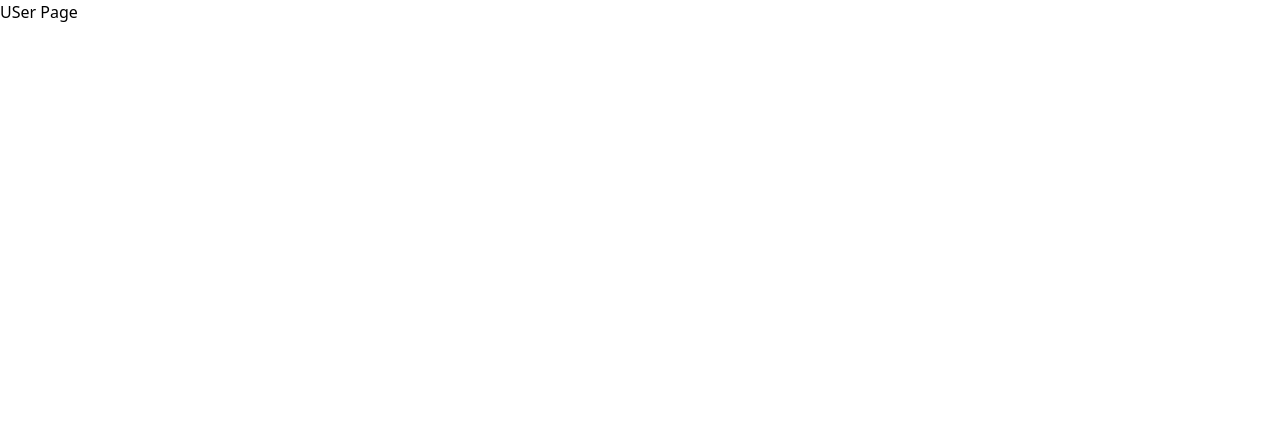
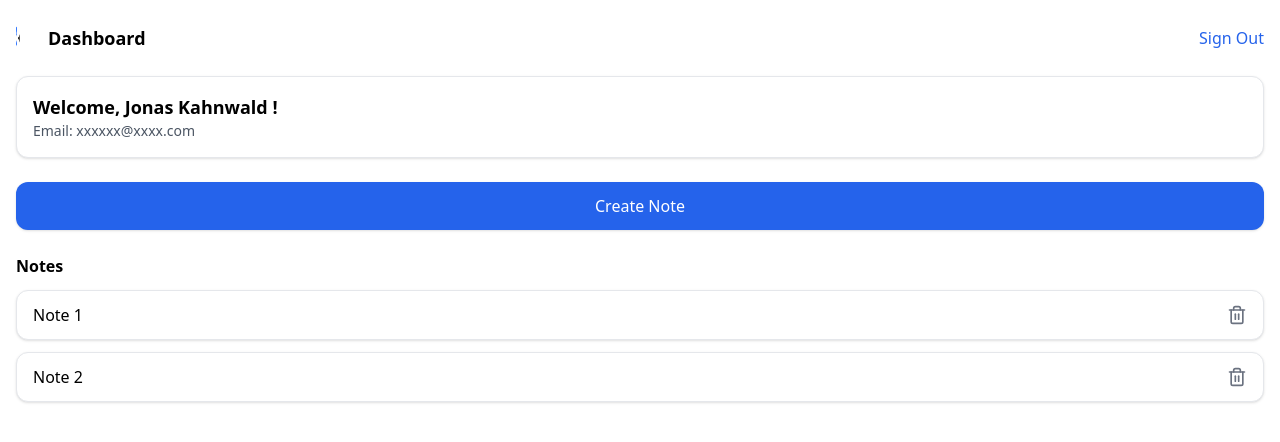
Before and after one commit to aryandumale04/highwayDelite, a React (Vite) app in the folder note-app/: page /userPage in a window 1280 px wide. Shown: the top 442 px of the page. Built offline with nearby package versions, Linux system fonts and the light colour scheme.

Commit message:
Add the user page UI

```diff
--- a/note-app/package.json
+++ b/note-app/package.json
@@ -11,6 +11,7 @@
   },
   "dependencies": {
     "axios": "^1.11.0",
+    "lucide-react": "^0.542.0",
     "react": "^19.1.1",
     "react-dom": "^19.1.1",
     "react-router-dom": "^7.8.2"
--- a/note-app/src/Components/LandingPage.tsx
+++ b/note-app/src/Components/LandingPage.tsx
@@ -24,6 +24,7 @@ const LandingPage = () => {
        const Name = document.getElementById("name-input").value.trim();
        const email= document.getElementById("email").value.trim();
        const dob= document.getElementById("DOB").value.trim();
+
 
 
 
--- a/note-app/src/Components/SignIn.tsx
+++ b/note-app/src/Components/SignIn.tsx
@@ -1,17 +1,26 @@
 import React, { useState } from 'react'
-import { Link } from 'react-router-dom'
+import { Link, useNavigate } from 'react-router-dom'
+import axios from 'axios';
 
 
 const LandingPage = () => {
+    const [generatedOTP,setgeneratedOTP] = useState("");
+    const navigate = useNavigate();
+
+
+
     function isValidEmail(email) {
                 const regex = /^[^\s@]+@[^\s@]+\.[^\s@]+$/;
                 return regex.test(email);
             }
 
+
     const [showOTPInput,setshowOTPInput] = useState(false);
-    const handleButton = ()=>{
+    const handleButton =  async (e)=>{
+        e.preventDefault();
+
         // firstly verify the input that is here email
-        const email =  document.getElementById("email")?.ariaValueMax.trim();
+        const email =  document.getElementById("email").value.trim();
         if(!email){
             alert("Email cannot be empty");
         }else{
@@ -22,12 +31,48 @@ const LandingPage = () => {
 
         }
         if(showOTPInput){
-            // matlab get otp pe click kiya hai so
+            // matlab sign in karna hai
+            try{
+                const res =  await axios.post("http://localhost:5000/verify-otp-signin" ,{
+                    email,
+                    otp : generatedOTP
+                });
+                if(res.status === 200){
+                    if(res.data.token){
+                        localStorage.setItem("token",res.data.token);
+                    }
+                    alert(res.data.message || "Signed in Successfully");
+                    setgeneratedOTP("");
+                    setshowOTPInput(false);
+                    navigate("/userPage");
+                }else{
+                    alert(res.data.message || "Sign in failed");
+                }
+
+            }catch(err){
+                console.log("Error Verifying the OTP : ",err);
+                alert("Something went wrong while verifying the OTP");
+            }
 
 
         }else{
-            // matlab otp pe click kiya hai
+            // matlab otp generate karna hai
+            try{
+                const res = await axios.post("http://localhost:5000/generate-otp-signin",{
+                    email
+                })
+                if(res.status === 200){
+                    alert(`Your OTP is :${res.data.otp} `);
+                    setshowOTPInput(true);
 
+                }else{
+                    alert(res.data.message || "Failed to generate OTP");
+                }
+            }catch(err){
+
+                console.log("Error sending OTP : ",err);
+                alert("Something went wrong while sending OTP");
+            }
 
 
         }
@@ -36,10 +81,10 @@ const LandingPage = () => {
   return (
 
     // main container
-   <div className='landingPageContainer flex max-w-full h-screen m-1  border-2 border-gray-600 rounded-s-3xl px-1 py-1 gap-9 justify-center'>
+  <div className='landingPageContainer flex max-w-full h-screen m-1  border-2 border-gray-600 rounded-s-3xl px-1 py-1 gap-9 justify-center'>
 
         {/* // container 1 */}
-        <div className='leftContainer flex flex-col w-[40%]'>
+        <div className='leftContainer flex flex-col w-[44%]'>
 
          {/* all the content of left side inside this container */}
             <div className='leftContent p-8 w-[85%] '>
@@ -67,9 +112,10 @@ const LandingPage = () => {
 
 
                             <input type="text"  placeholder='email'  id= "email" className='p-2 mb-2 border border-gray-300 rounded-md focus:outline-none focus:ring-2 focus:ring-blue-500' />
-                            {showOTPInput &&<input type="password"  placeholder='OTP' className='p-2 mb-2 border border-gray-300 rounded-md focus:outline-none focus:ring-2 focus:ring-blue-500' />}
+                            {showOTPInput &&<input type="password"  placeholder='OTP' className='p-2 mb-2 border border-gray-300 rounded-md focus:outline-none focus:ring-2 focus:ring-blue-500'
+                            onChange={(e)=>{setgeneratedOTP(e.target.value)}} />}
 
-                            <button className='bg-blue-500 rounded-md p-2 text-white' onClick={handleButton}> {showOTPInput ? 'Get OTP' : 'Sign in'}</button>
+                            <button className='bg-blue-500 rounded-md p-2 text-white' onClick={handleButton}> {showOTPInput ? 'Sign in' : 'Get OTP'}</button>
                         </form>
                         <p className='mt-6 ml-5'> Need an account? <Link to='/'  className='text-blue-600 font-medium underline'>Create one</Link></p>
                     </div>
--- a/note-app/src/Components/UserPage.tsx
+++ b/note-app/src/Components/UserPage.tsx
@@ -1,11 +1,50 @@
-import React from 'react'
+import React from "react";
+import { Trash2 } from "lucide-react"; // icon for delete
+import spiralImage from "/top.png"; // your spiral image
 
-const UserPage = () => {
+const UserPage: React.FC = () => {
   return (
-    <div>
-      USer Page
+    <div className="min-h-screen bg-white flex flex-col px-4 py-6">
+      {/* Top Bar */}
+      <div className="flex justify-between items-center mb-6">
+        <div className="flex items-center space-x-2">
+          <img src={spiralImage} alt="Logo" className="w-6 h-6" />
+          <span className="font-semibold text-lg">Dashboard</span>
+        </div>
+        <button className="text-blue-600 font-medium">Sign Out</button>
+      </div>
+
+      {/* Welcome Card */}
+      <div className="bg-white shadow rounded-xl p-4 mb-6 border">
+        <h2 className="text-lg font-semibold">
+          Welcome, Jonas Kahnwald !
+        </h2>
+        <p className="text-gray-600 text-sm">Email: xxxxxx@xxxx.com</p>
+      </div>
+
+      {/* Create Note Button */}
+      <button className="bg-blue-600 text-white font-medium py-3 rounded-xl shadow mb-6">
+        Create Note
+      </button>
+
+      {/* Notes Section */}
+      <div>
+        <h3 className="text-base font-semibold mb-3">Notes</h3>
+
+        {/* Note 1 */}
+        <div className="flex justify-between items-center bg-white border shadow rounded-xl px-4 py-3 mb-3">
+          <span>Note 1</span>
+          <Trash2 className="w-5 h-5 text-gray-500" />
+        </div>
+
+        {/* Note 2 */}
+        <div className="flex justify-between items-center bg-white border shadow rounded-xl px-4 py-3">
+          <span>Note 2</span>
+          <Trash2 className="w-5 h-5 text-gray-500" />
+        </div>
+      </div>
     </div>
-  )
-}
+  );
+};
 
-export default UserPage
+export default UserPage;
```
Also changed, not shown: 2 other files (tests, documents, lock files or other folders).
